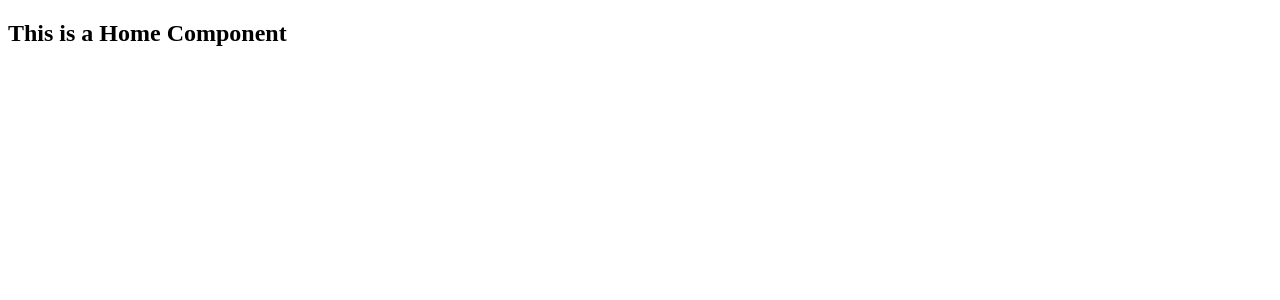
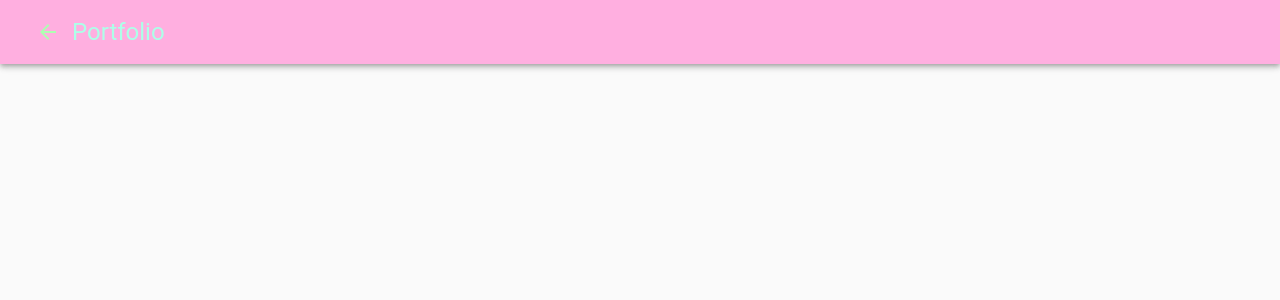
Before and after one commit to jkwagneriii/JakeWebsiteReact, a React (Create React App) app in the folder client/: page / in a window 1280 px wide. Shown: the top 300 px of the page. Built offline with nearby package versions, Linux system fonts and the light colour scheme.

Commit message:
import Navbar component. Just trying out colors right now.

```diff
--- a/client/public/index.html
+++ b/client/public/index.html
@@ -2,28 +2,7 @@
 <html lang="en">
   <head>
     <meta charset="utf-8" />
-    <link rel="icon" href="%PUBLIC_URL%/favicon.ico" />
     <meta name="viewport" content="width=device-width, initial-scale=1" />
-    <meta name="theme-color" content="#000000" />
-    <meta
-      name="description"
-      content="Web site created using create-react-app"
-    />
-    <link rel="apple-touch-icon" href="%PUBLIC_URL%/logo192.png" />
-    <!--
-      manifest.json provides metadata used when your web app is installed on a
-      user's mobile device or desktop. See https://developers.google.com/web/fundamentals/web-app-manifest/
-    -->
-    <link rel="manifest" href="%PUBLIC_URL%/manifest.json" />
-    <!--
-      Notice the use of %PUBLIC_URL% in the tags above.
-      It will be replaced with the URL of the `public` folder during the build.
-      Only files inside the `public` folder can be referenced from the HTML.
-
-      Unlike "/favicon.ico" or "favicon.ico", "%PUBLIC_URL%/favicon.ico" will
-      work correctly both with client-side routing and a non-root public URL.
-      Learn how to configure a non-root public URL by running `npm run build`.
-    -->
     <title>React App</title>
   </head>
   <body>
--- a/client/src/App.js
+++ b/client/src/App.js
@@ -1,9 +1,11 @@
 import './App.css';
 import Home from './components/index'
+import CssBaseline from '@material-ui/core/CssBaseline'
 
 function App() {
   return (
     <>
+      <CssBaseline />
       <Home />
     </>
   );
--- a/client/src/components/Navbar.js
+++ b/client/src/components/Navbar.js
@@ -21,9 +21,18 @@
 
 const Navbar = () => {
     return (
-        <div>
-
-        </div>
+        <Box component="nav">
+            <AppBar position="static" style={{background: '#FFAFE0'}}>
+                <Toolbar>
+                    <IconButton>
+                        <ArrowBack style={{color: '#ADFFB1'}}/>
+                    </IconButton>
+                    <Typography variant="h5" style={{color: '#ADFFE8'}}>
+                        Portfolio
+                    </Typography>
+                </Toolbar>
+            </AppBar>
+        </Box>
     )
 }
 
--- a/client/src/components/index.js
+++ b/client/src/components/index.js
@@ -1,9 +1,10 @@
 import React from 'react'
+import Navbar from './Navbar'
 
 const Home = () => {
     return (
         <div>
-            <h2>This is a Home Component</h2>
+            <Navbar />
         </div>
     )
 }
```
